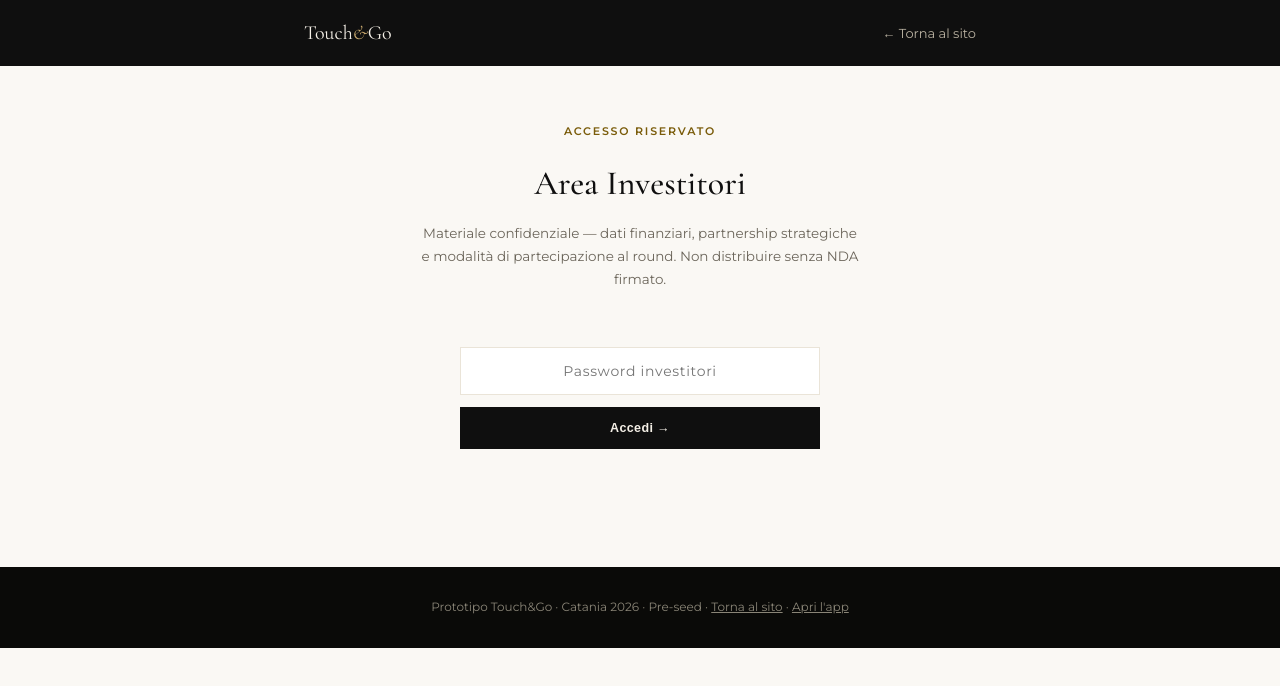
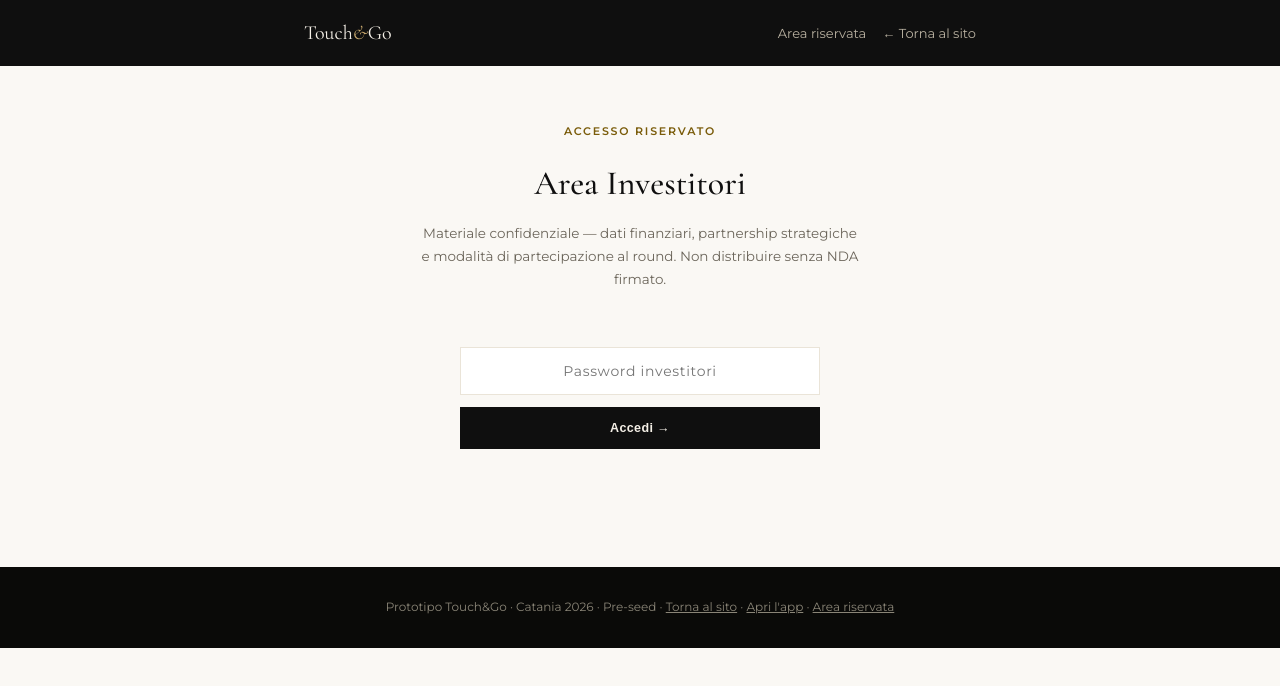
Before and after one commit to aliascuderig-pixel/touchandgo-demo, a website: page dist/site/investitori.html in a window 1280 px wide. Drawn offline with nearby package versions, Linux system fonts and the light colour scheme.

Commit message:
Rende visibile il collegamento al CRM dal sito

```diff
--- a/dist/site/investitori.html
+++ b/dist/site/investitori.html
@@ -63,7 +63,10 @@ footer a{color:#8A8577}
 <nav>
   <div class="nav-inner">
     <a href="index.html" style="text-decoration:none"><div class="brand">Touch<em>&amp;</em>Go</div></a>
-    <a class="back-link" href="index.html">← Torna al sito</a>
+    <div style="display:flex;gap:16px;align-items:center">
+      <a class="back-link" href="admin.html">Area riservata</a>
+      <a class="back-link" href="index.html">← Torna al sito</a>
+    </div>
   </div>
 </nav>
 
@@ -84,7 +87,7 @@ footer a{color:#8A8577}
 </main>
 
 <footer>
-  <div class="wrap">Prototipo Touch&amp;Go · Catania 2026 · Pre-seed · <a href="index.html">Torna al sito</a> · <a href="/" target="_blank" rel="noopener">Apri l'app</a></div>
+  <div class="wrap">Prototipo Touch&amp;Go · Catania 2026 · Pre-seed · <a href="index.html">Torna al sito</a> · <a href="/" target="_blank" rel="noopener">Apri l'app</a> · <a href="admin.html">Area riservata</a></div>
 </footer>
 
 <script>
```
Also changed, not shown: dist/site/index.html (+3 -1 lines), dist/site/privacy.html (+5 -2 lines), dist/site/termini.html (+5 -2 lines).
